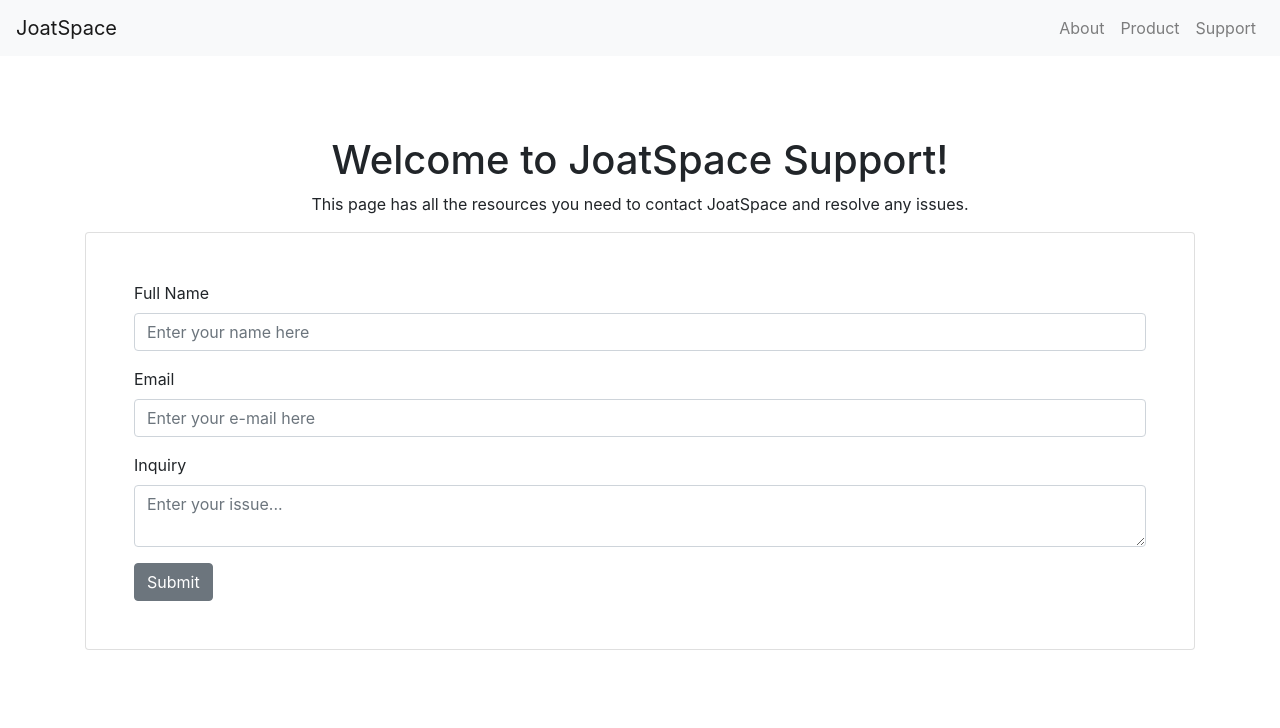
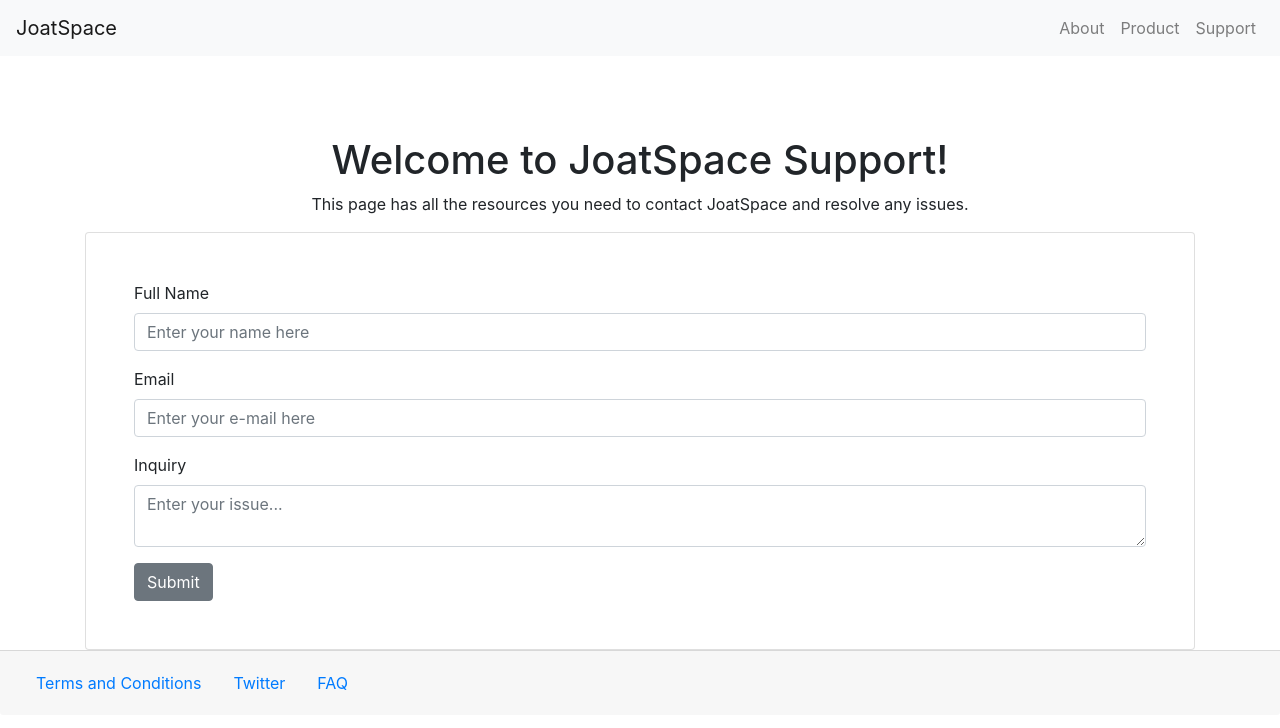
Before and after one commit to ItsMeWithTheFace/joatspace-support, a React (Create React App) app: page / in a window 1280 px wide. Shown: the top 728 px of the page. Built offline with nearby package versions, Linux system fonts and the light colour scheme.

Commit message:
added footer

```diff
--- a/src/App.js
+++ b/src/App.js
@@ -1,12 +1,14 @@
 import React from 'react';
 import NavInstance from "./components/NavInstance";
 import Support from "./components/Support";
+import Footer from "./components/Footer";
 import './App.css';
 
 const App = () => (
   <div className="App">
-    <NavInstance/>
-    <Support/>
+    <NavInstance />
+    <Support />
+    <Footer />
   </div>
 )
 
--- /dev/null
+++ b/src/components/Footer.js
@@ -0,0 +1,22 @@
+import React from 'react';
+import { CardFooter, Nav, NavItem, NavLink } from 'reactstrap';
+
+const Footer = () => {
+  return (
+    <CardFooter>
+      <Nav className="ml-auto">
+        <NavItem>
+          <NavLink href="#terms">Terms and Conditions</NavLink>
+        </NavItem>
+        <NavItem>
+          <NavLink href="#twitter">Twitter</NavLink>
+        </NavItem>
+        <NavItem>
+          <NavLink href="#faq">FAQ</NavLink>
+        </NavItem>
+      </Nav>
+    </CardFooter>
+  )
+}
+
+export default Footer
```
